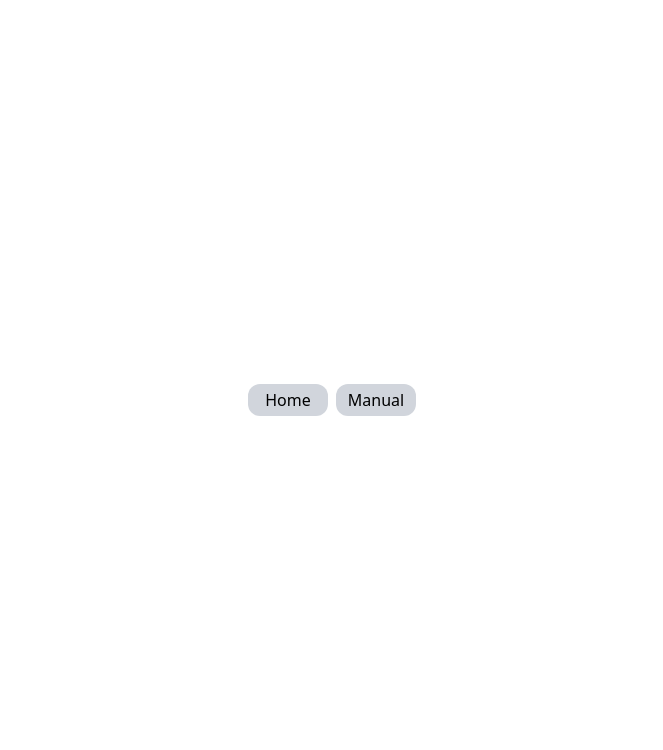
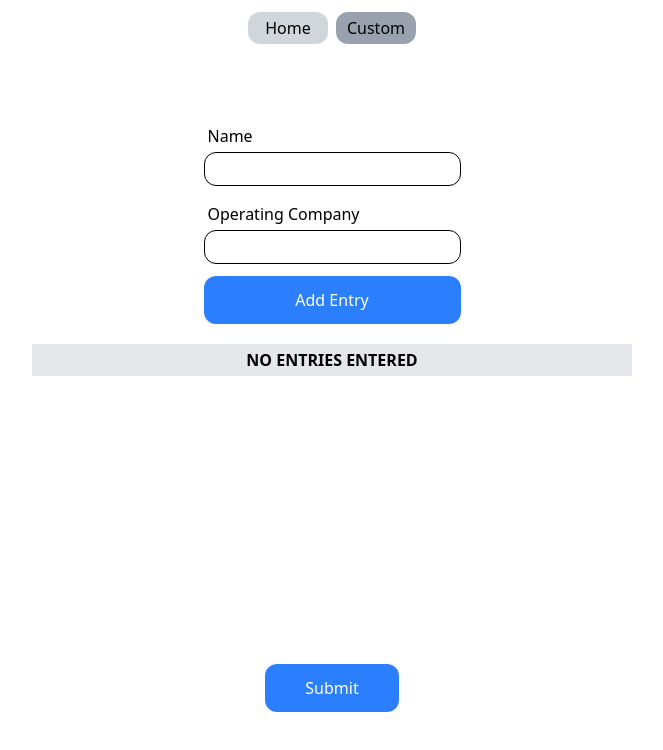
Before and after one commit to bobllor/TEKBulker, a React (Vite) app: page /custom in a window 1280 px wide. Before the commit this address had no page. Shown: the top 750 px of the page, without its empty margins (308-971 px from the left). Built offline with nearby package versions, Linux system fonts and the light colour scheme.

Commit message:
chanegd route manual to custom

```diff
--- a/src/App.jsx
+++ b/src/App.jsx
@@ -1,7 +1,7 @@
 import { Routes, Route } from "react-router";
 import { useState } from "react";
 import Buttons from "./components/Buttons";
-import Manual from "./routes/Manual";
+import Custom from "./routes/Custom";
 import Home from "./routes/Home";
 import Modal from "./components/Modal";
 import { useModalContext } from "./context/ModalContext";
@@ -28,7 +28,7 @@ export default function App() {
         </div>
         <Routes>
             <Route path='/' element={<Home />} />
-            <Route path='/manual' element={<Manual style={fullPageStyle}
+            <Route path='/custom' element={<Custom style={fullPageStyle}
               formState={{state: formEdited, func: setFormEdited}}/>} />
         </Routes>
       </div>
--- a/src/components/Buttons.tsx
+++ b/src/components/Buttons.tsx
@@ -6,7 +6,7 @@ import { FormStateProps } from "./FormComponents/manualUtils/types";
 
 const buttons: Array<{label: string, url: string}> = [
     {label: 'Home', url: '/'},
-    {label: 'Manual', url: '/manual'}
+    {label: 'Custom', url: '/custom'}
 ]
 
 export default function Buttons({formState}: {formState: FormStateProps}
@@ -16,6 +16,7 @@ export default function Buttons({formState}: {formState: FormStateProps}
     const { revealModal } = useModalContext();
 
     async function clickWrapper(url: string): Promise<void>{
+      // FIXME: when its ready to be packaged into an app this has to be changed.
       if(window.location.pathname == url) return;
 
       // only used if a form has been edited before navigation
--- a/src/routes/Manual.tsx
+++ b/src/routes/Custom.tsx
@@ -2,7 +2,7 @@ import { JSX, useState } from "react";
 import ManualForm from "../components/FormComponents/ManualForm";
 import { handleDivClick } from "../components/FormComponents/manualUtils/functions";
 
-export default function Manual({style, formState}: ManualProps): JSX.Element{
+export default function Custom({style, formState}: ManualProps): JSX.Element{
     const [selectedCell, setSelectedCell] = useState<string>('');
 
     return (
@@ -10,7 +10,8 @@ export default function Manual({style, formState}: ManualProps): JSX.Element{
             <div
             onClick={e => handleDivClick(e, selectedCell, setSelectedCell)}
             className={style}>
-                <ManualForm formState={formState} select={{selectedCell: selectedCell, setSelectedCell: setSelectedCell}}/>
+                <ManualForm formState={formState}
+                select={{selectedCell: selectedCell, setSelectedCell: setSelectedCell}}/>
             </div>
         </>
     )
```
